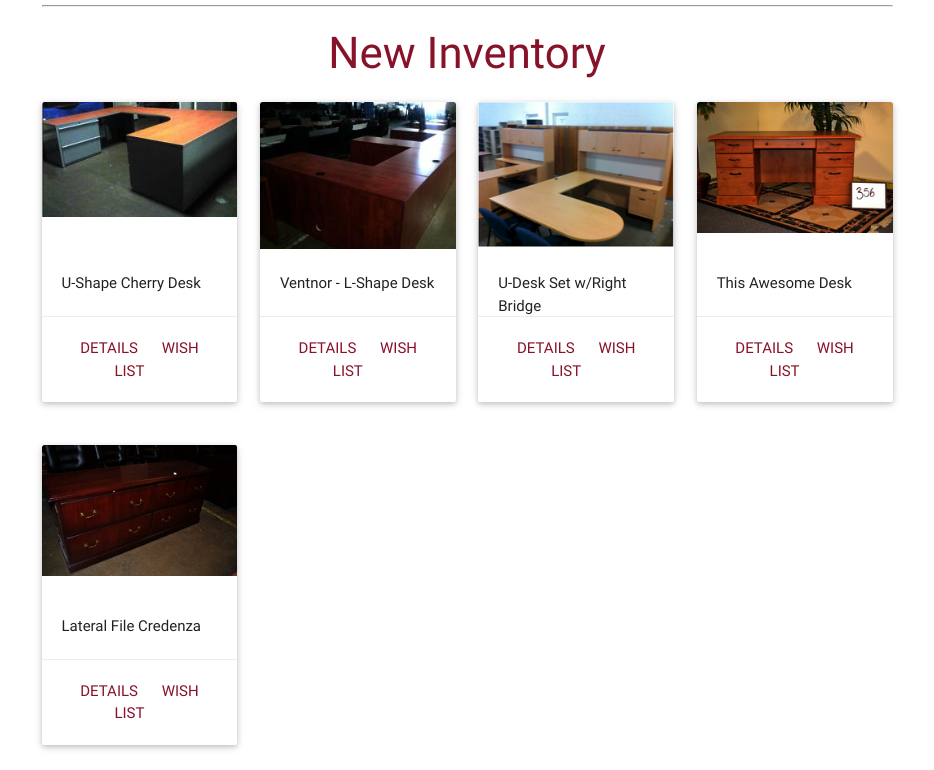
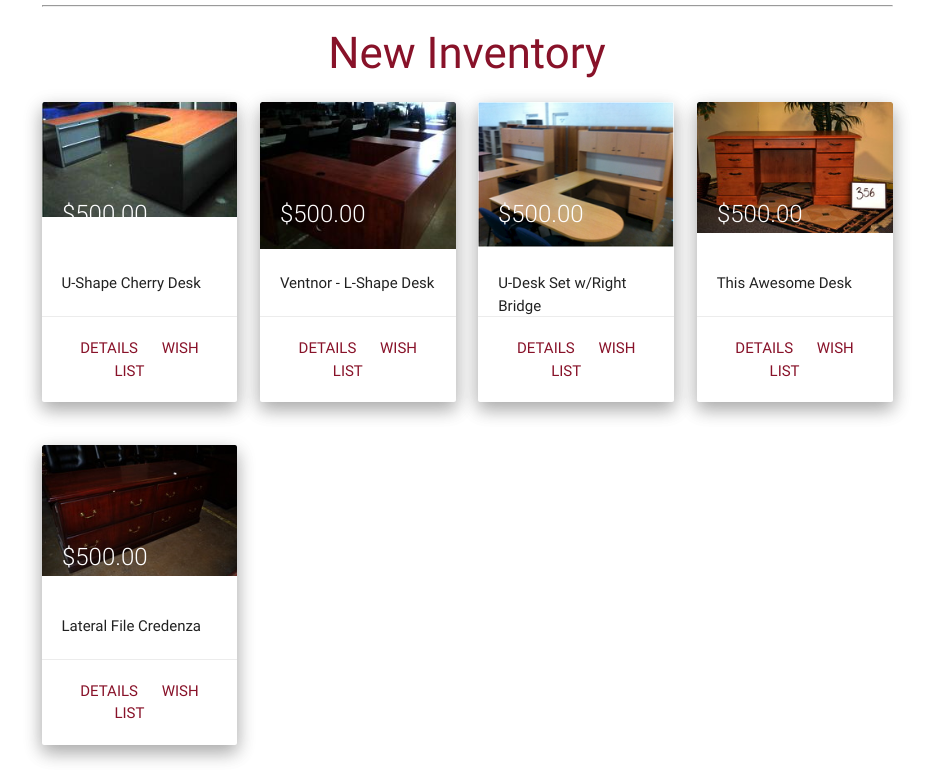
Before and after one commit to ksmithbaylor/officeboy-demo-site, a website: page index.html in a window 1280 px wide. Shown: the part 870-1640 px from the top of the page, without its empty margins (173-1107 px from the left). Drawn offline with nearby package versions, Linux system fonts and the light colour scheme.

Commit message:
added prices to inventory

```diff
--- a/index.html
+++ b/index.html
@@ -109,9 +109,10 @@
         <div class="container">
             <div class="row">
                 <div class="col s12 m3">
-                    <div class="card small">
+                    <div class="card small z-depth-2">
                         <div class="card-image waves-effect waves-block waves-light">
                             <img class="activator" src="images/desk1.jpg">
+                            <span class="card-title">$500.00</span>
                         </div>
                         <div class="card-content activator">
                             <p>U-Shape Cherry Desk</p>
@@ -127,9 +128,10 @@
                     </div>
                 </div>
                 <div class="col s12 m3">
-                    <div class="card small">
+                    <div class="card small z-depth-2">
                         <div class="card-image waves-effect waves-block waves-light">
                             <img class="activator" src="images/desk2.jpg">
+                            <span class="card-title">$500.00</span>
                         </div>
                         <div class="card-content activator">
                             <p>Ventnor - L-Shape Desk</p>
@@ -145,9 +147,10 @@
                     </div>
                 </div>
                 <div class="col s12 m3">
-                    <div class="card small">
+                    <div class="card small z-depth-2">
                         <div class="card-image waves-effect waves-block waves-light">
                             <img class="activator" src="images/desk3.png">
+                            <span class="card-title">$500.00</span>
                         </div>
                         <div class="card-content activator">
                             <p>U-Desk Set w/Right Bridge</p>
@@ -163,9 +166,10 @@
                     </div>
                 </div>
                 <div class="col s12 m3">
-                    <div class="card small">
+                    <div class="card small z-depth-2">
                         <div class="card-image waves-effect waves-block waves-light">
                             <img class="activator" src="images/desk4.jpeg">
+                            <span class="card-title">$500.00</span>
                         </div>
                         <div class="card-content activator">
                             <p>This Awesome Desk</p>
@@ -183,9 +187,10 @@
             </div>
             <div class="row">
                 <div class="col s12 m3">
-                    <div class="card small">
+                    <div class="card small z-depth-2">
                         <div class="card-image waves-effect waves-block waves-light">
                             <img class="activator" src="images/desk5.jpeg">
+                            <span class="card-title">$500.00</span>
                         </div>
                         <div class="card-content activator">
                             <p>Lateral File Credenza</p>
```
